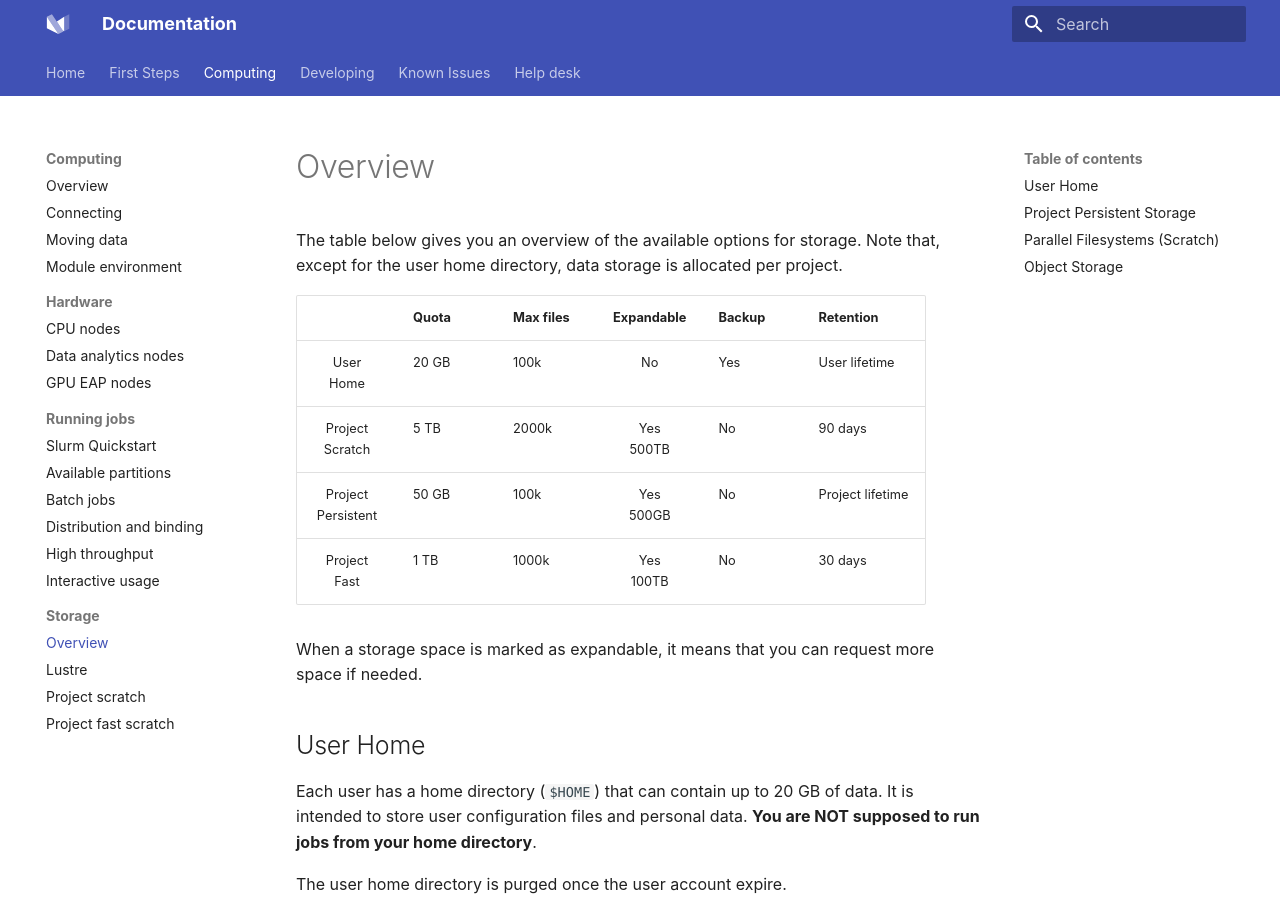
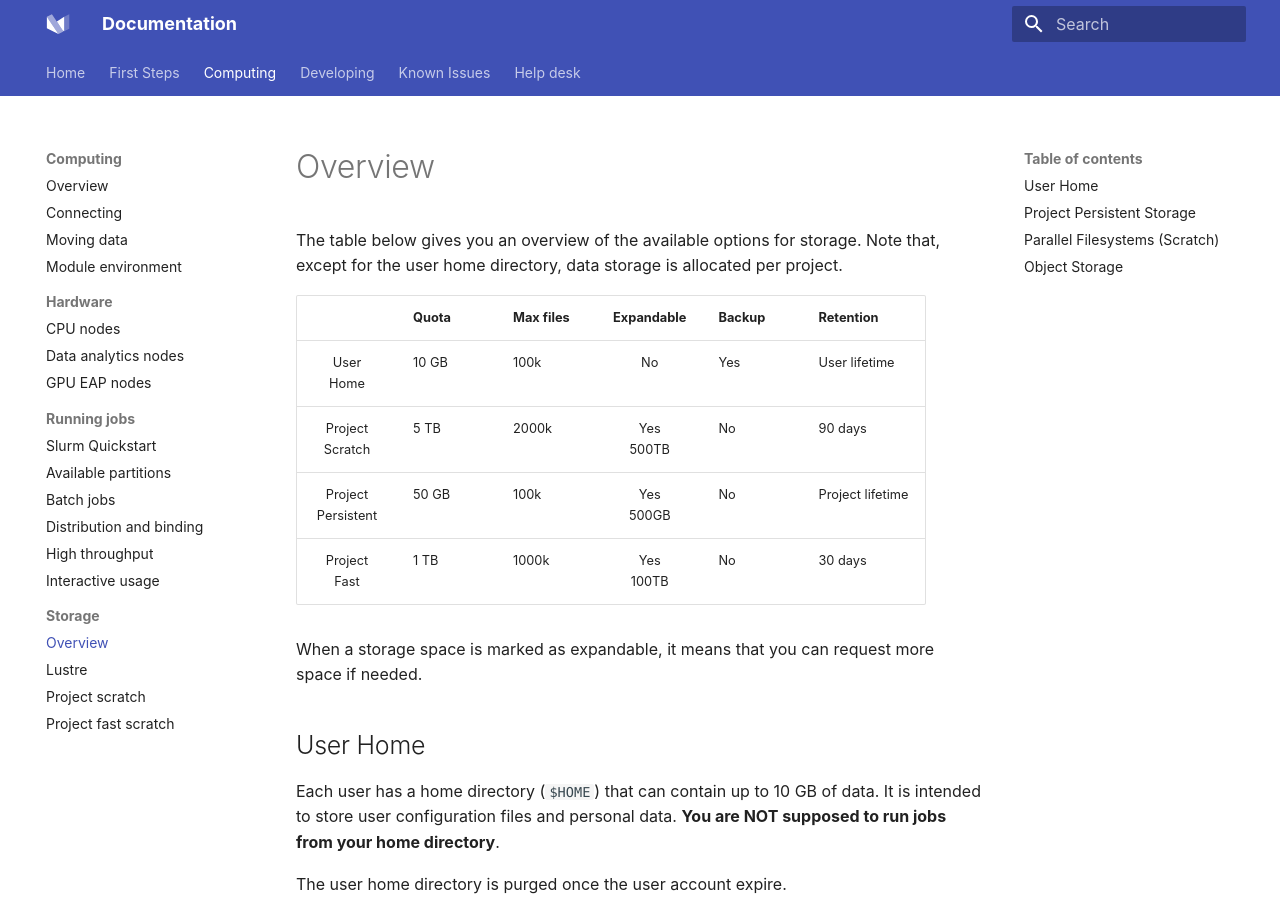
Before and after one commit to Lumi-supercomputer/lumi-userguide, an MkDocs documentation site: the page built from docs/storage/index.md, in a window 1280 px wide and 900 px high. Built offline with MkDocs 1.6.1 and Material for MkDocs 9.7.7, drawn with Linux system fonts in a browser that asks for light colours.

Commit message:
change storage quota again...

```diff
--- a/docs/storage/index.md
+++ b/docs/storage/index.md
@@ -9,7 +9,7 @@ that, except for the user home directory, data storage is allocated per project.
 
 |                       | Quota | Max files | Expandable   | Backup | Retention        |
 |:---------------------:|-------|-----------|:------------:|--------|------------------|
-| User<br>Home          | 20 GB | 100k      | No           | Yes    | User lifetime    |
+| User<br>Home          | 10 GB | 100k      | No           | Yes    | User lifetime    |
 | Project<br>Scratch    |  5 TB | 2000k     | Yes<br>500TB | No     | 90 days          |
 | Project<br>Persistent | 50 GB | 100k      | Yes<br>500GB | No     | Project lifetime |
 | Project<br>Fast       |  1 TB | 1000k     | Yes<br>100TB | No     | 30 days          |
@@ -19,7 +19,7 @@ more space if needed.
 
 ## User Home
 
-Each user has a home directory (`$HOME`) that can contain up to 20 GB of data.
+Each user has a home directory (`$HOME`) that can contain up to 10 GB of data.
 It is intended to store user configuration files and personal data. **You are
 NOT supposed to run jobs from your home directory**.
 
```
